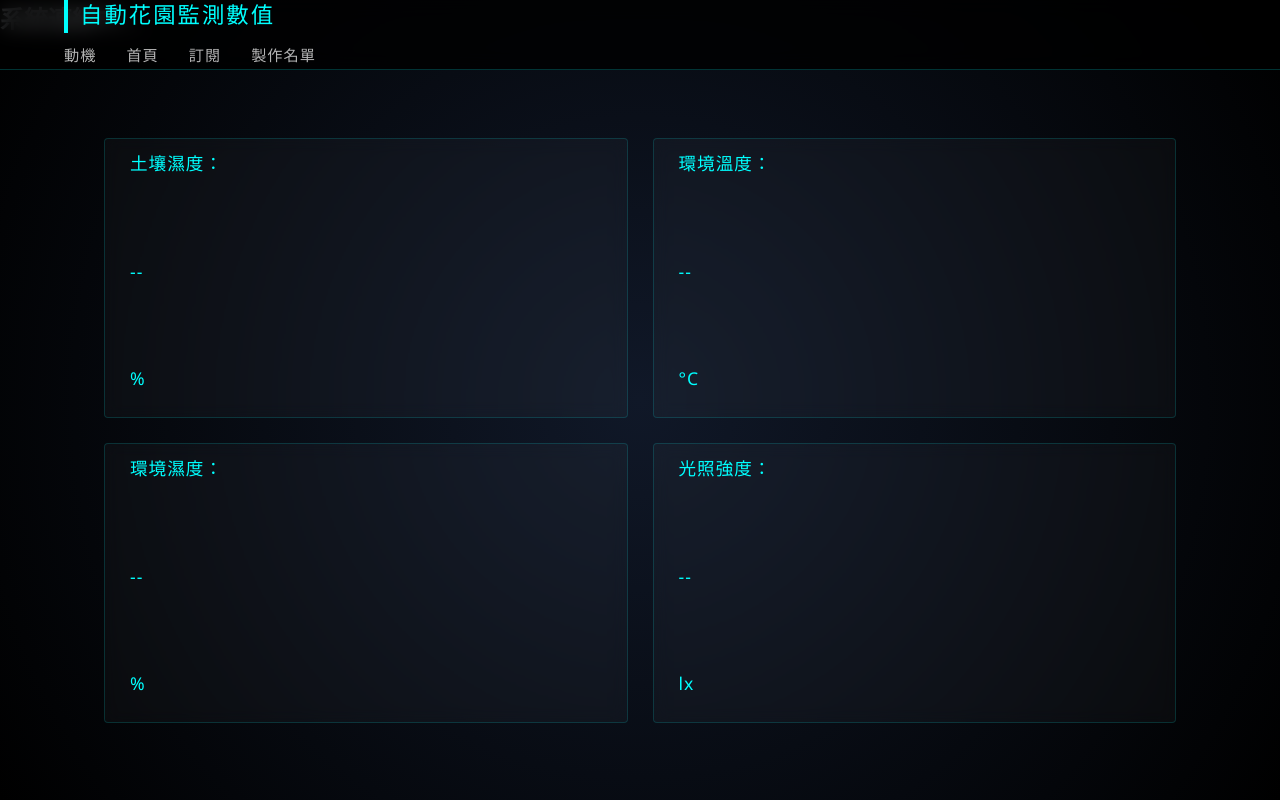
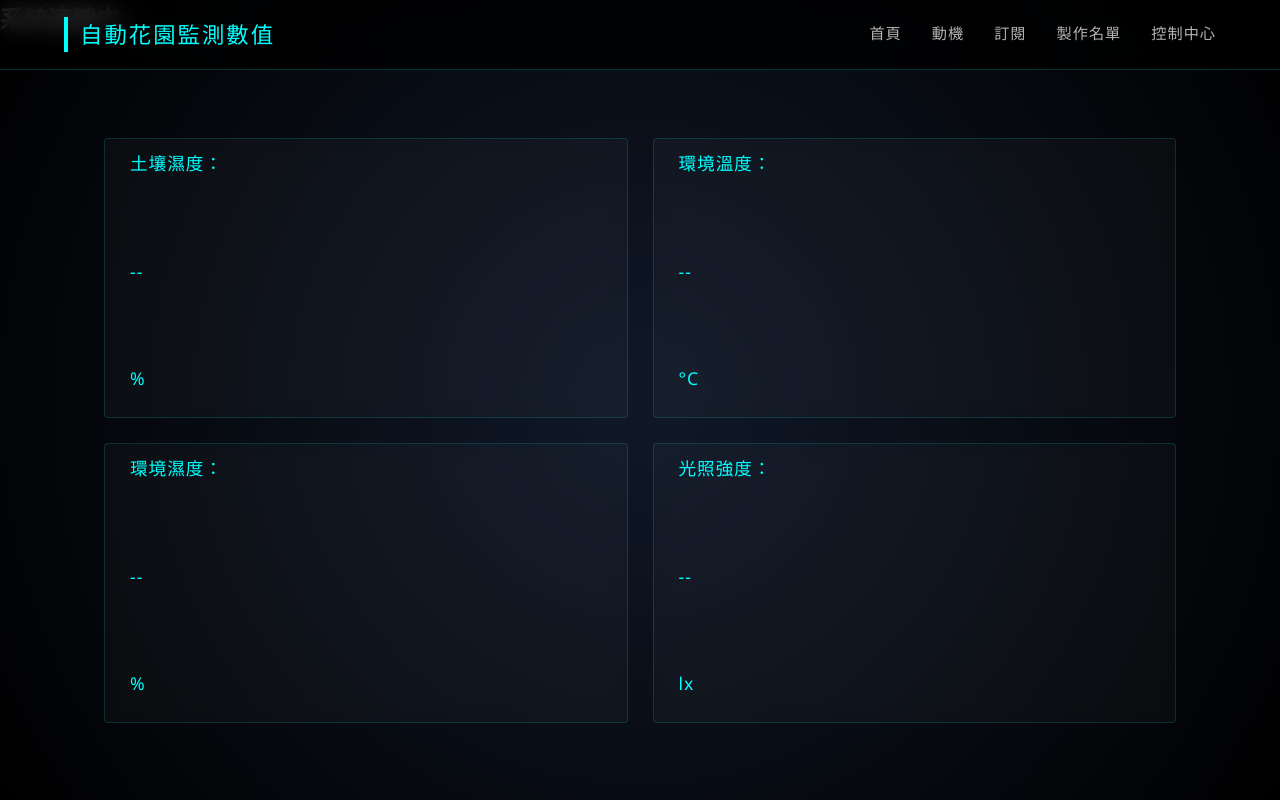
Before and after one commit to eason20090604/my_esp32_garden, a website: page public/index.html in a window 1280 px wide. Drawn offline with nearby package versions, Linux system fonts and the light colour scheme; no server answers.

Commit message:
Update index.html

```diff
--- a/public/index.html
+++ b/public/index.html
@@ -11,17 +11,15 @@
 <body>
 
    <header>
-        <span style="font-size: x-large;">
     <h1>自動花園監測數值</h1>
-            <nav>
+
     <ul>
+        <li><a href="首頁.html">首頁</a></li>
         <li><a href="動機.html">動機</a></li>
-                    <li><a href="/">首頁</a></li>
         <li><a href="訂閱.html">訂閱</a></li>
         <li><a href="製作名單.html">製作名單</a></li>
+        <li><a href="控制中心.html">控制中心</a></li>
     </ul>
-            </nav>
-        </span>
     </header>
 
     <section class="標題">
```
Lines whose indentation alone changed are shown as unchanged.
